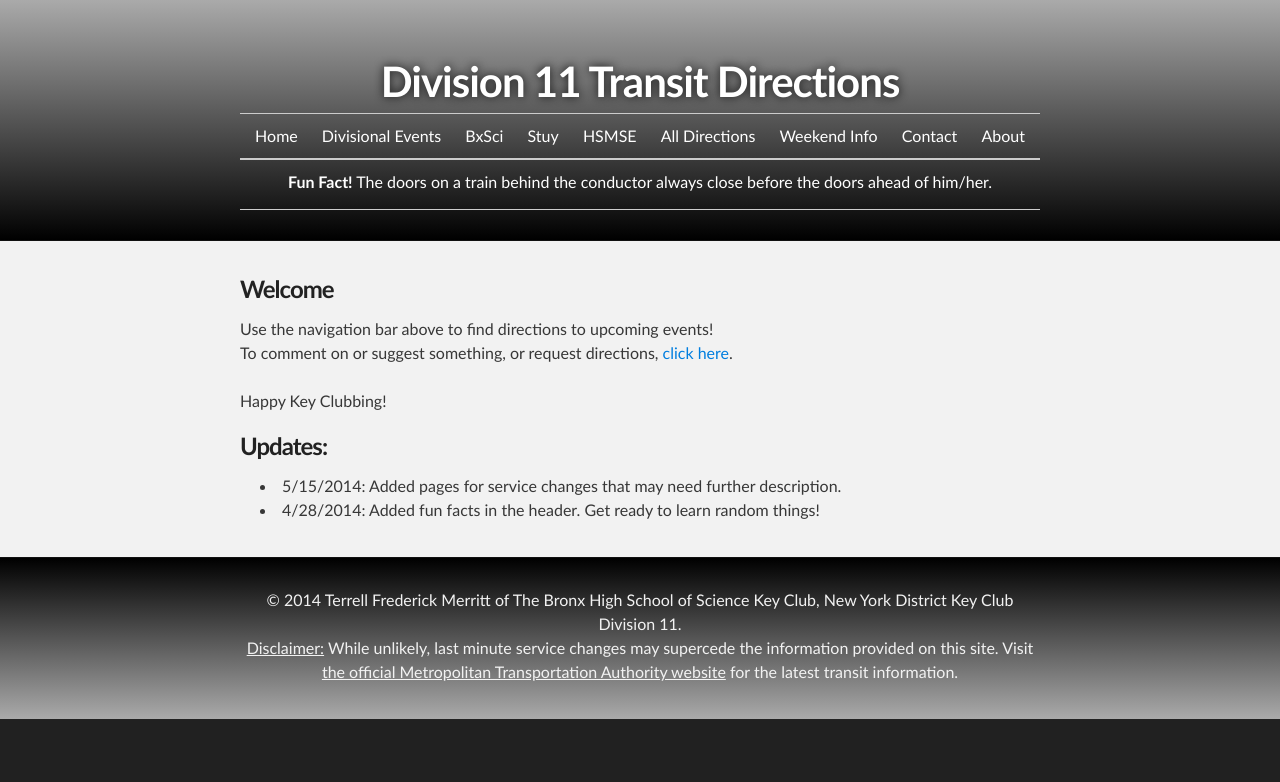
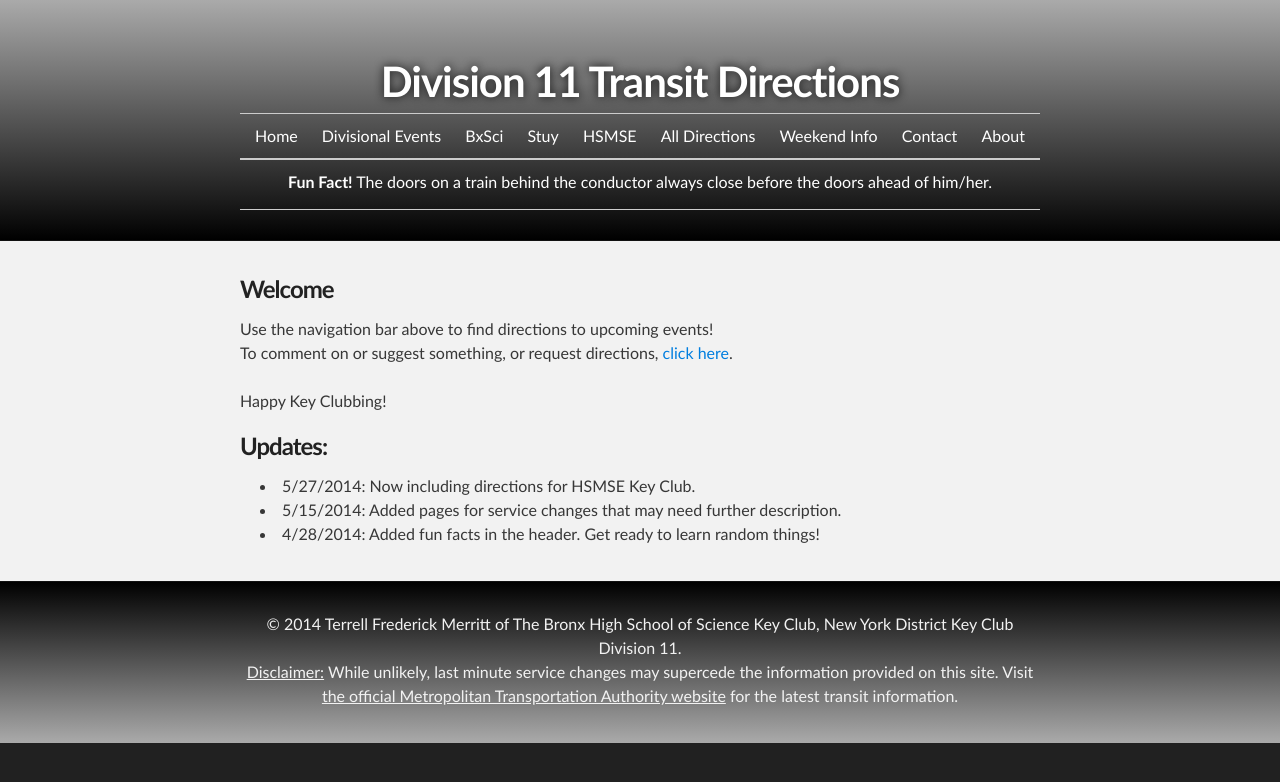
Before and after one commit to d11directions/d11directions.github.io, a Jekyll site: the page built from index.html, in a window 1280 px wide. Shown: the top 782 px of the page. Built offline with Jekyll 4.4.1, drawn with Linux system fonts in a browser that asks for light colours.

Commit message:
Add HSMSE index page

```diff
--- a/index.html
+++ b/index.html
@@ -15,6 +15,7 @@ published: true
 
     <h3>Updates:</h3>
     <ul>
+      <li>5/27/2014: Now including directions for HSMSE Key Club.</li>
       <li>5/15/2014: Added pages for service changes that may need further description.</li>
       <li>4/28/2014: Added fun facts in the header. Get ready to learn random things!</li>
     </ul>
```
